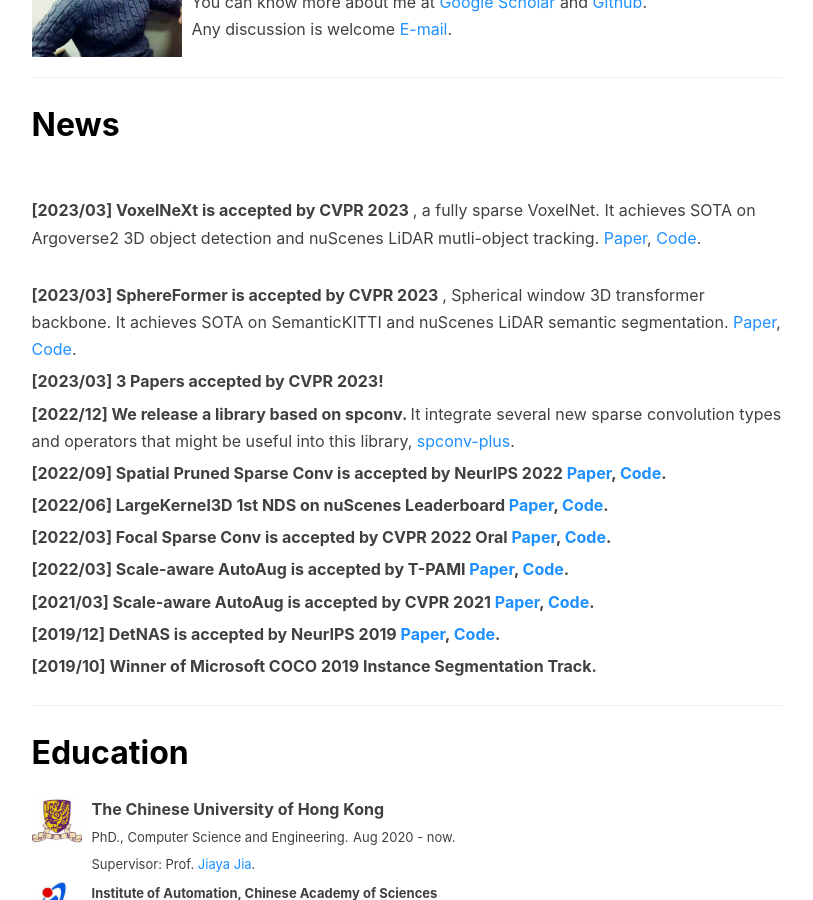
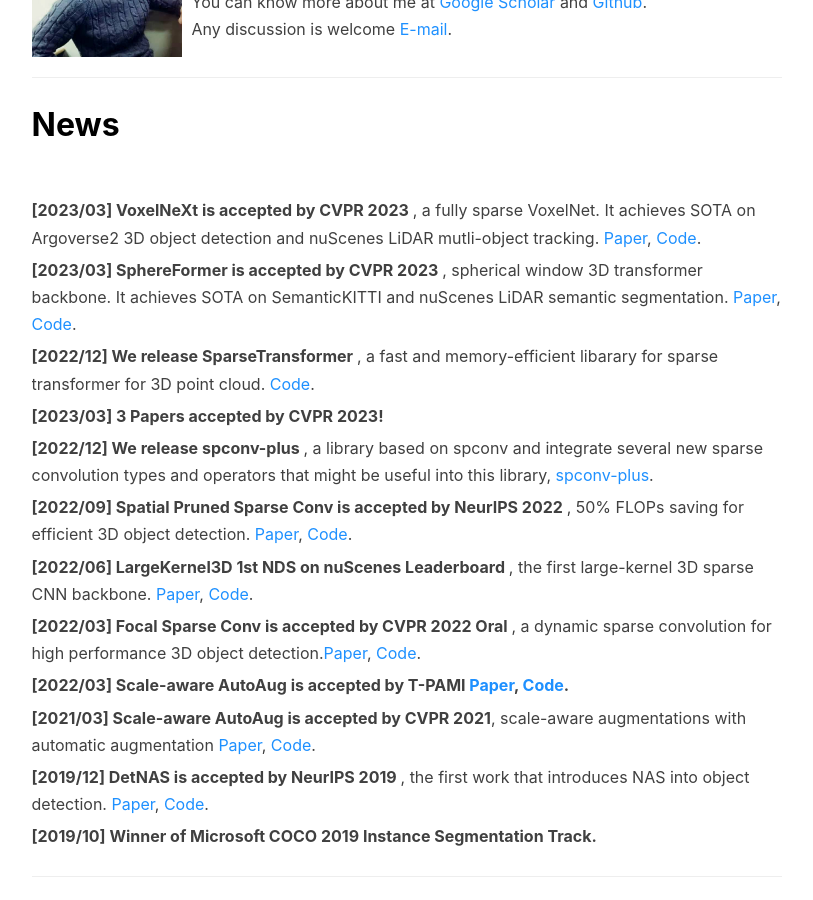
Before and after one commit to yukang2017/yukang2017.github.io, a Jekyll site: the page built from index.html, in a window 1280 px wide and 900 px high, scrolled down 511 px. Shown: the whole window, without its empty margins (136-949 px from the left). Built offline with Jekyll 4.4.1, drawn with Linux system fonts in a browser that asks for light colours; nearby versions of some CDN libraries; the list of posts is cut into pages by our own code; comment, search, counter and statistics services are not loaded.

Commit message:
Update index.html

```diff
--- a/index.html
+++ b/index.html
@@ -43,13 +43,18 @@
 					   href="https://arxiv.org/abs/2303.11301"><font color="DodgerBlue">Paper</font></a>, <a target="_blank"
 					   href="https://github.com/dvlab-research/VoxelNeXt"><font color="DodgerBlue">Code</font></a>.
 				</p>
+				<p class="media-heading">
+				<strong>
+					[2023/03] SphereFormer is accepted by CVPR 2023 </strong>, spherical window 3D transformer backbone.
+					It achieves SOTA on SemanticKITTI and nuScenes LiDAR semantic segmentation. <a target="_blank"
+					   href="https://arxiv.org/abs/2303.12766"><font color="DodgerBlue">Paper</font></a>, <a target="_blank"
+					   href="https://github.com/dvlab-research/SphereFormer"><font color="DodgerBlue">Code</font></a>.
 				</p>
 				<p class="media-heading">
 				<strong>
-					[2023/03] SphereFormer is accepted by CVPR 2023 </strong>, Spherical window 3D transformer backbone.
-					It achieves SOTA on SemanticKITTI and nuScenes LiDAR semantic segmentation. <a target="_blank"
-					   href="https://arxiv.org/abs/2303.12766"><font color="DodgerBlue">Paper</font></a>, <a target="_blank"
-					   href="https://github.com/dvlab-research/SphereFormer"><font color="DodgerBlue">Code</font></a>.
+					[2022/12] We release SparseTransformer </strong>, a fast and memory-efficient libarary for sparse transformer for 3D point cloud. </strong>
+					<a target="_blank"
+					   href="https://github.com/dvlab-research/SparseTransformer"><font color="DodgerBlue">Code</font></a>.
 				</p>
 				<p class="media-heading">
 				<strong>
@@ -58,31 +63,27 @@
 				</p>
 				<p class="media-heading">
 				<strong>
-					[2022/12] We release a library based on spconv. </strong>
-					It integrate several new sparse convolution types and operators that might be useful into this library,
+					[2022/12] We release spconv-plus </strong>, a library based on spconv and integrate several new sparse convolution types and operators that might be useful into this library,
 					<a target="_blank"
 					   href="https://github.com/dvlab-research/spconv-plus"><font color="DodgerBlue">spconv-plus</font></a>.
 				</p>
 				<p class="media-heading">
 				<strong>
-					[2022/09] Spatial Pruned Sparse Conv is accepted by NeurIPS 2022 <a target="_blank"
+					[2022/09] Spatial Pruned Sparse Conv is accepted by NeurIPS 2022 </strong>, 50% FLOPs saving for efficient 3D object detection. <a target="_blank"
 					   href="https://arxiv.org/abs/2209.14201"><font color="DodgerBlue">Paper</font></a>, <a target="_blank"
 					   href="https://github.com/CVMI-Lab/SPS-Conv"><font color="DodgerBlue">Code</font></a>.
-				 </strong>
 				</p>
 				<p class="media-heading">
 				<strong>
-					[2022/06] LargeKernel3D 1st NDS on nuScenes Leaderboard <a target="_blank"
+					[2022/06] LargeKernel3D 1st NDS on nuScenes Leaderboard </strong>, the first large-kernel 3D sparse CNN backbone. <a target="_blank"
 					   href="https://arxiv.org/abs/2206.10555"><font color="DodgerBlue">Paper</font></a>, <a target="_blank"
 					   href="https://github.com/dvlab-research/LargeKernel3D"><font color="DodgerBlue">Code</font></a>.
-				 </strong>
 				</p>
 				<p class="media-heading">
 				<strong>
-					[2022/03] Focal Sparse Conv is accepted by CVPR 2022 Oral <a target="_blank"
+					[2022/03] Focal Sparse Conv is accepted by CVPR 2022 Oral </strong>, a dynamic sparse convolution for high performance 3D object detection.<a target="_blank"
 					   href="https://arxiv.org/abs/2204.12463"><font color="DodgerBlue">Paper</font></a>, <a target="_blank"
 					   href="https://github.com/dvlab-research/FocalsConv"><font color="DodgerBlue">Code</font></a>.
-				 </strong>
 				</p>
 				<p class="media-heading">
 					<strong>
@@ -93,16 +94,15 @@
 				</p>
 				<p class="media-heading">
 					<strong>
-					[2021/03] Scale-aware AutoAug is accepted by CVPR 2021 <a target="_blank"
+					[2021/03] Scale-aware AutoAug is accepted by CVPR 2021</strong>, scale-aware augmentations with automatic augmentation <a target="_blank"
 					   href="https://arxiv.org/abs/2103.17220"><font color="DodgerBlue">Paper</font></a>, <a target="_blank"
 					   href="https://github.com/dvlab-research/SA-AutoAug"><font color="DodgerBlue">Code</font></a>.
-				 </strong>
 				</p>
 				<p class="media-heading">
 				<strong>
-					[2019/12] DetNAS is accepted by NeurIPS 2019 <a target="_blank"
+					[2019/12] DetNAS is accepted by NeurIPS 2019 </strong>, the first work that introduces NAS into object detection. <a target="_blank"
 					   href="https://proceedings.neurips.cc/paper/2019/file/228b25587479f2fc7570428e8bcbabdc-Paper.pdf"><font color="DodgerBlue">Paper</font></a>, <a target="_blank"
-					   href="https://github.com/megvii-model/DetNAS"><font color="DodgerBlue">Code</font></a>.				 </strong>
+					   href="https://github.com/megvii-model/DetNAS"><font color="DodgerBlue">Code</font></a>.
 				</p>
 				<p class="media-heading">
 				<strong>
```
